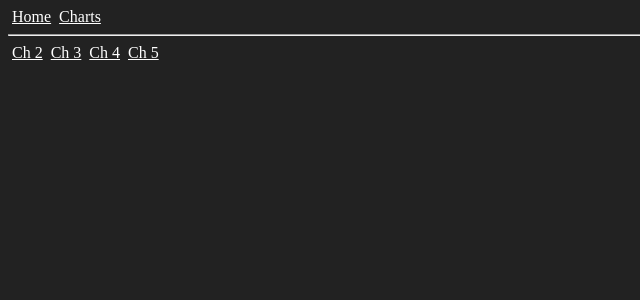
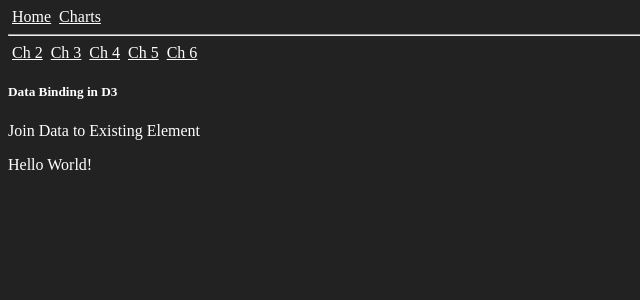
Before and after one commit to gmkhussain/vue-charts, a Vue app: page /ch6 in a window 1280 px wide. Shown: the top 300 px of the page, without its empty margins (0-640 px from the left). Built offline with nearby package versions, Linux system fonts and the light colour scheme.

Commit message:
Join Data to Existing Element

```diff
--- a/router/router.js
+++ b/router/router.js
@@ -32,7 +32,13 @@ const routes = [
         path: '/ch5',
         name: "Ch5",
         component: () => import("@/views/frontend/pages/Charts/Ch5.vue")
+    },
+    {
+        path: '/ch6',
+        name: "Ch6",
+        component: () => import("@/views/frontend/pages/Charts/Ch6.vue")
     }
+
 ];
 
 const router = createRouter({
--- a/src/App.vue
+++ b/src/App.vue
@@ -6,6 +6,7 @@
   <router-link to="/ch3">Ch 3</router-link>
   <router-link to="/ch4">Ch 4</router-link>
   <router-link to="/ch5">Ch 5</router-link>
+  <router-link to="/ch6">Ch 6</router-link>
 
   <router-view />
 </template>
--- /dev/null
+++ b/src/views/frontend/pages/Charts/Ch6.vue
@@ -0,0 +1,34 @@
+<template>
+    <div>
+        <h5>Data Binding in D3</h5>
+
+
+        <div id="joinData">
+            <span>Join Data to Existing Element</span>
+            <p>N/A</p>
+        </div>
+    </div>
+</template>
+
+<script>
+import * as d3 from 'd3';
+
+export default {
+    name: "Ch6",
+    mounted() {
+
+        // Join Data to Existing Element
+        var myData = ["Hello World!"];
+
+        var p = d3.select("#joinData")
+            .selectAll("p")
+            .data(myData)
+            .text(function (d) {
+                // d = Data here
+                return d;
+            });
+
+        console.log(p)
+    }
+}
+</script>
```
